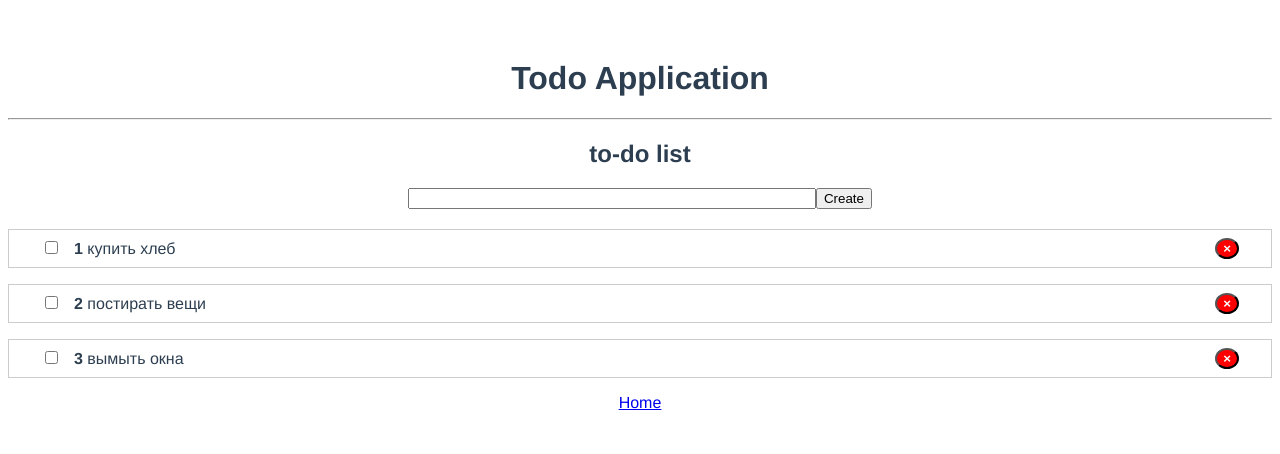
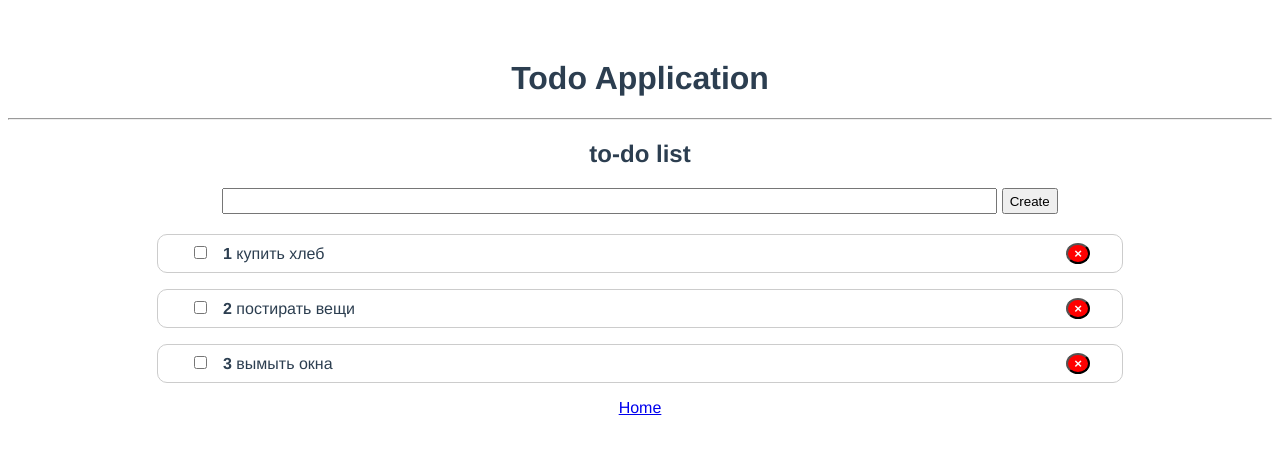
Before and after one commit to tlekunovich/todo-app, a Vue app: page /todos in a window 1280 px wide. Shown: the top 454 px of the page. Built offline with nearby package versions, Linux system fonts and the light colour scheme.

Commit message:
second commit

```diff
--- a/package.json
+++ b/package.json
@@ -8,6 +8,7 @@
     "lint": "vue-cli-service lint"
   },
   "dependencies": {
+    "axios": "^0.23.0",
     "buefy": "^0.9.10",
     "core-js": "^3.6.5",
     "vue": "^3.0.0",
--- a/public/index.html
+++ b/public/index.html
@@ -5,7 +5,6 @@
     <meta http-equiv="X-UA-Compatible" content="IE=edge">
     <meta name="viewport" content="width=device-width,initial-scale=1.0">
     <link rel="icon" href="<%= BASE_URL %>favicon.ico">
-    <!-- <link rel="stylesheet" href="https://unpkg.com/buefy/dist/buefy.min.css"> -->
     <title><%= htmlWebpackPlugin.options.title %></title>
   </head>
   <body>
@@ -13,6 +12,5 @@
       <strong>We're sorry but <%= htmlWebpackPlugin.options.title %> doesn't work properly without JavaScript enabled. Please enable it to continue.</strong>
     </noscript>
     <div id="app"></div>
-    <!-- built files will be auto injected -->
   </body>
 </html>
--- a/src/components/AddTodo.vue
+++ b/src/components/AddTodo.vue
@@ -6,12 +6,24 @@
 </template>
 
 <script>
+// import axios from 'axios'
+
 export default {
+
+
+  props: ["todos"],
   data() {
     return {
       title: "",
-    };
+      };
   },
+  // mounted(){
+  //   axios.get("https://todo-36978-default-rtdb.europe-west1.firebasedatabase.app/todo.json", this.todos).then(
+  //     response => {
+  //       console.log(response)
+  //     }
+  //   )
+  // },
   methods: {
     onSubmit() {
       console.log("submit", this.title);
@@ -37,6 +49,9 @@ form {
 }
 
 input {
-  width: 400px;
+    min-width: 60%;
+    height: 20px;
+    margin-right:5px;
+    padding-left: 10px;
 }
 </style>
--- a/src/components/TodoItem.vue
+++ b/src/components/TodoItem.vue
@@ -42,6 +42,8 @@ li {
   justify-content: space-between;
   padding: 0.5rem 2rem;
   margin-bottom: 1rem;
+  min-width: 900px;
+  border-radius: 10px;
 }
 .rm {
   background: red;
@@ -51,6 +53,7 @@ li {
 }
 input {
   margin-right: 1rem;
+
 }
 .done {
   text-decoration: line-through;
--- a/src/components/TodoList.vue
+++ b/src/components/TodoList.vue
@@ -33,5 +33,9 @@ ul {
   list-style: none;
   margin: 0;
   padding: 0;
+  display: flex;
+  justify-content: center;
+  flex-direction: column;
+  align-items: center;
 }
 </style>
--- a/src/main.js
+++ b/src/main.js
@@ -8,9 +8,3 @@ createApp(App)
     .use(router)
     // .use(vuetify)
     .mount('#app')
-// Vue.config.productionTip = false;
-
-// new Vue({
-//     router,
-//     render: (h) => h(App),
-//   }).$mount("#app");
--- a/src/views/Home.vue
+++ b/src/views/Home.vue
@@ -1,19 +1,27 @@
 <template>
-    <div>
+    <div class="homePage">
         <h2> Home page </h2>
         <p class="description">One of the most important reasons you should use a to do list is that it will help you stay organised. When you write all your tasks in a list, they seem more manageable. When you’ve got a clear outline of the tasks you’ve got to do and those you’ve completed, it helps you stay focused. While freeing up space in your mind for other more creative tasks.</p>
-        <b-button type="is-primary is-light">
-        <a href="/todos">let's start</a>
-        </b-button>
+        <button >
+            <a href="/todos">let's start</a>
+        </button>
     </div>
 </template>
 
 <style scoped>
-.description{
-    padding: 10px 100px;
+.homePage{
+    display: flex;
+    justify-content: center;
+    align-items: center;
+    flex-direction: column;
+}
+    .description{
+    min-width: 200px;
+    max-width: 900px;
+    padding: 10px;
+    text-align: justify;
+
+
 }
 
-button{
-
-}
 </style>
--- a/src/views/Todos.vue
+++ b/src/views/Todos.vue
@@ -1,13 +1,16 @@
 <template>
   <div>
     <h2>to-do list</h2>
-    <AddTodo @addTodo='addTodo'/>
+    <AddTodo
+      @addTodo='addTodo'
+      v-bind:todos="todos"
+      />
     <TodoList
       v-bind:todos="todos"
       v-on:remove-todo="removeTodo"
       v-if="todos.length"
       />
-      <div v-else>
+      <div class="message" v-else>
         No todos!
       </div>
 
@@ -30,6 +33,7 @@ export default {
       ],
     };
   },
+
   methods: {
     removeTodo(id) {
       this.todos = this.todos.filter((elem) => {
@@ -39,6 +43,7 @@ export default {
     addTodo(todo) {
       this.todos.push(todo);
     },
+
   },
 
   components: {
@@ -47,3 +52,9 @@ export default {
   }
 };
 </script>
+
+<style scoped>
+.message{
+  padding-bottom: 40px ;
+}
+</style>
```
Also changed, not shown: src/router.js (+0 -20 lines), 1 other file (tests, documents, lock files or other folders).
